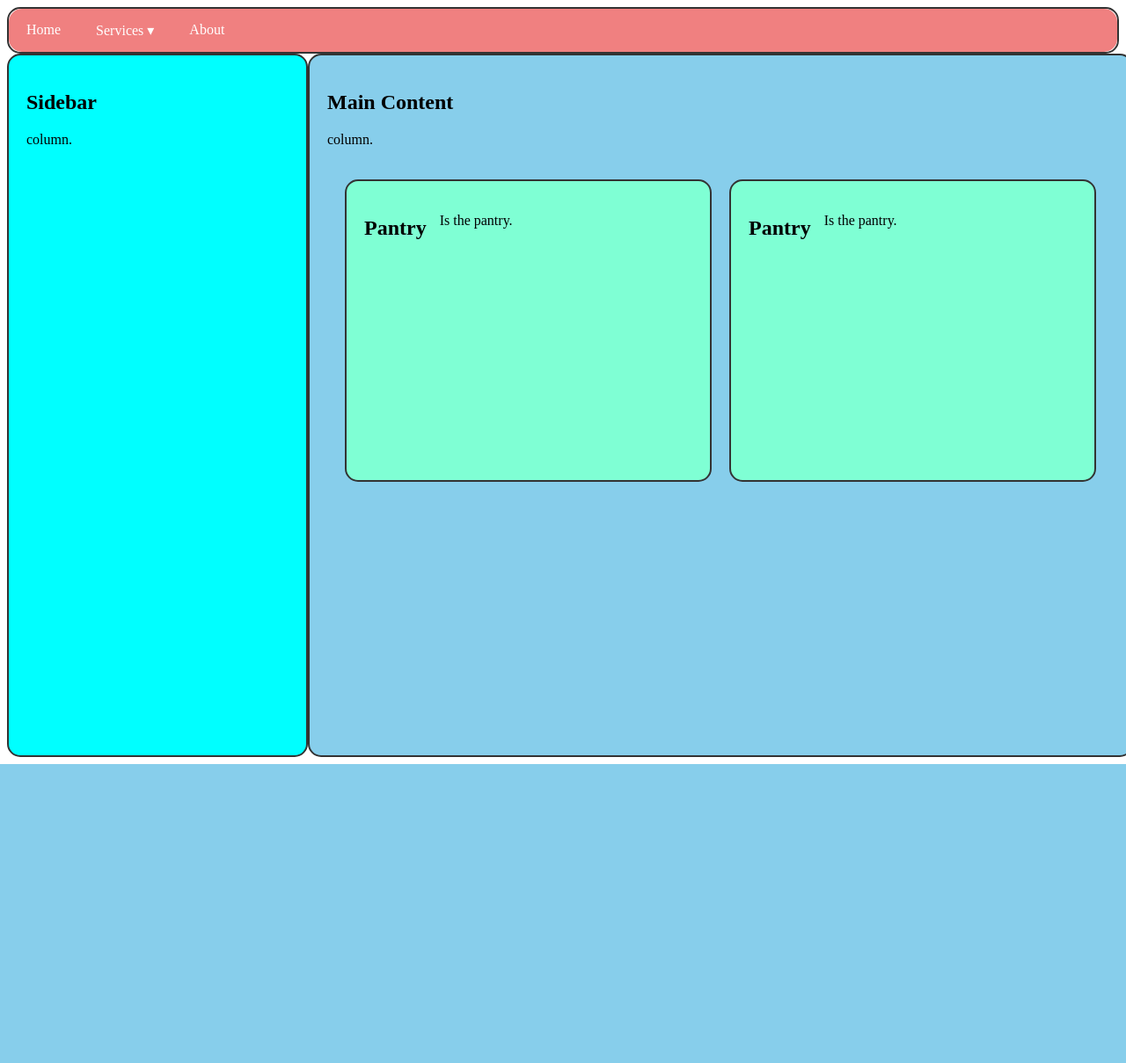
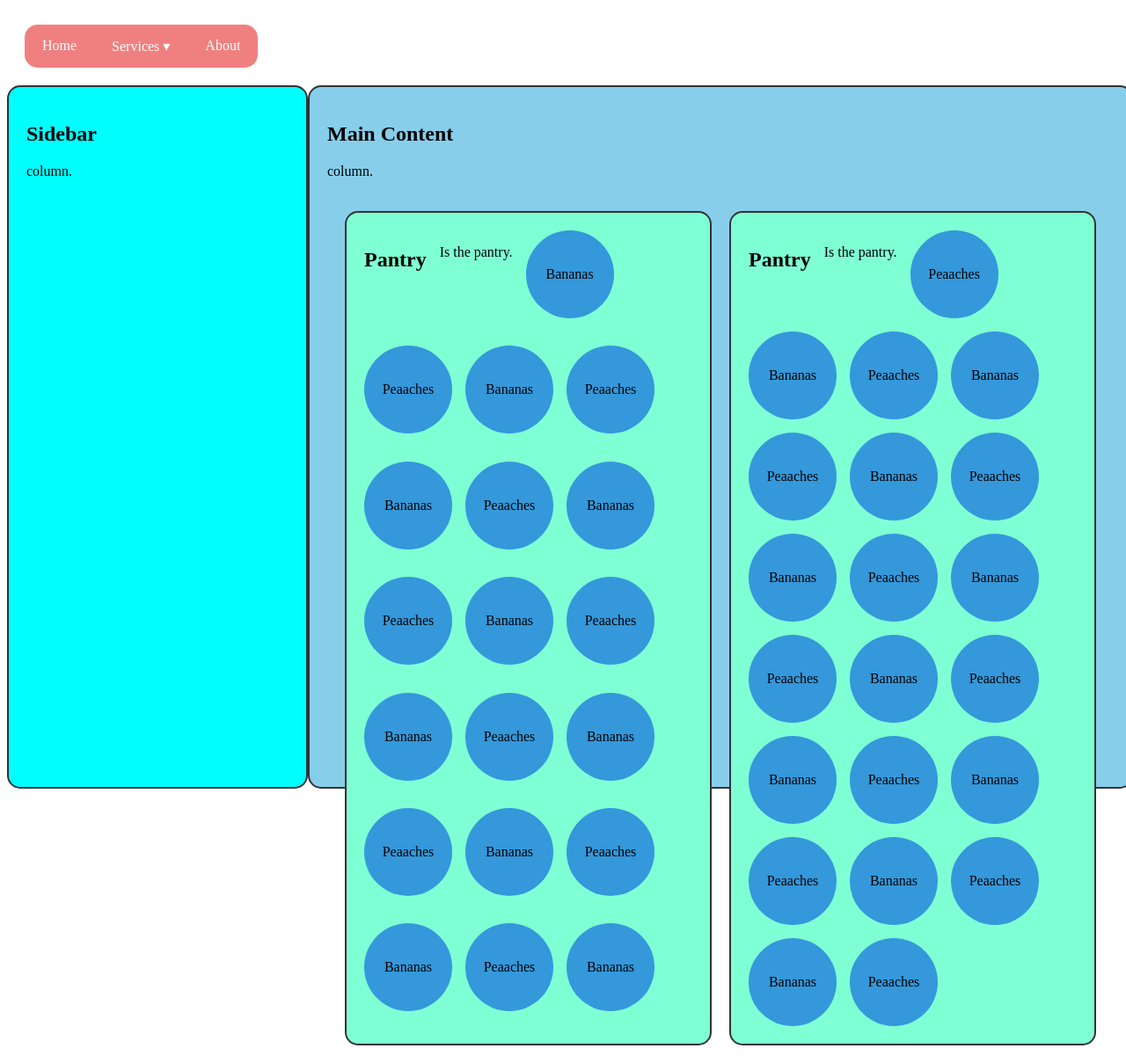
Before and after one commit to UCCS-CS4300-5300/group5-fall2026, a Django app: page / in a window 1280 px wide. Shown: the whole page at 88% size. Before the commit the page ends 869 px from the top, so only its background shows below. Run offline with Django 5.2, Linux system fonts and the light colour scheme.

Commit message:
Main View: working on food items; Will need to fix some things for the flex style for the main columns

```diff
--- a/project/core/templates/core/home.html
+++ b/project/core/templates/core/home.html
@@ -80,22 +80,24 @@
             background-color: cyan; /* White background */
             padding: 20px;
             border: 2px solid #333;
-            border-radius: 15px; /* Curves all 4 corners equally */
+            border-radius: 15px; /* Curves corners */
+
         }
 
         /* 3/4 Column (75% width) painted orange */
         .right-column {
             flex: 3;
-            background-color: skyblue; /* Orange background */
+            background-color: skyblue;
             padding: 20px;
             border: 2px solid #333;
-            border-radius: 15px; /* Curves all 4 corners equally */
+            border-radius: 15px; /* Curves corners */
         }
 
         .pantry-box {
             /*flex: 1 1 auto; */
 
             display: flex;           /* Defines this div as a flexbox container */
+            flex-wrap: wrap;
             gap: 15px;               /* Adds empty space between items inside this div */
             padding: 20px;           /* Adds empty space (buffer) around the inner items */
 
@@ -104,7 +106,7 @@
 
             /* Fallback constraint to ensure content doesn't break */
             min-height: 300px;
-
+            max-width: 550px;
             background-color: aquamarine;
             border: 2px solid #333;
             border-radius: 15px; /* Curves all 4 corners equally */
@@ -129,12 +131,24 @@
             }
         }
 
+        .circle {
+            width: 100px;
+            height: 100px;
+            background-color: #3498db;
+            border-radius: 50%; /* Makes the square circular */
+            flex-shrink: 0;
+
+            display: flex;
+            align-items: center;
+            justify-content: center;
+        }
+
     </style>
 
 </head>
 <body>
     <div>
-        <nav class="navbar">
+        <nav class="flex-container">
             <ul class="nav-links">
                 <li><a href="#">Home</a></li>
                 <li class="dropdown">
@@ -165,10 +179,51 @@
                     <div class="pantry-box">
                         <h2>Pantry</h2>
                         <p>Is the pantry.</p>
+                        <div class="circle">Bananas</div>
+                        <div class="circle">Peaaches</div>
+                        <div class="circle">Bananas</div>
+                        <div class="circle">Peaaches</div>
+                        <div class="circle">Bananas</div>
+                        <div class="circle">Peaaches</div>
+                        <div class="circle">Bananas</div>
+                        <div class="circle">Peaaches</div>
+                        <div class="circle">Bananas</div>
+                        <div class="circle">Peaaches</div>
+                        <div class="circle">Bananas</div>
+                        <div class="circle">Peaaches</div>
+                        <div class="circle">Bananas</div>
+                        <div class="circle">Peaaches</div>
+                        <div class="circle">Bananas</div>
+                        <div class="circle">Peaaches</div>
+                        <div class="circle">Bananas</div>
+                        <div class="circle">Peaaches</div>
+                        <div class="circle">Bananas</div>
                     </div>
                     <div class="pantry-box">
                         <h2>Pantry</h2>
                         <p>Is the pantry.</p>
+                        <div class="circle">Peaaches</div>
+                        <div class="circle">Bananas</div>
+                        <div class="circle">Peaaches</div>
+                        <div class="circle">Bananas</div>
+                        <div class="circle">Peaaches</div>
+                        <div class="circle">Bananas</div>
+                        <div class="circle">Peaaches</div>
+                        <div class="circle">Bananas</div>
+                        <div class="circle">Peaaches</div>
+                        <div class="circle">Bananas</div>
+                        <div class="circle">Peaaches</div>
+                        <div class="circle">Bananas</div>
+                        <div class="circle">Peaaches</div>
+                        <div class="circle">Bananas</div>
+                        <div class="circle">Peaaches</div>
+                        <div class="circle">Bananas</div>
+                        <div class="circle">Peaaches</div>
+                        <div class="circle">Bananas</div>
+                        <div class="circle">Peaaches</div>
+                        <div class="circle">Bananas</div>
+                        <div class="circle">Peaaches</div>
+
                     </div>
                 </div>
             </div>
```
